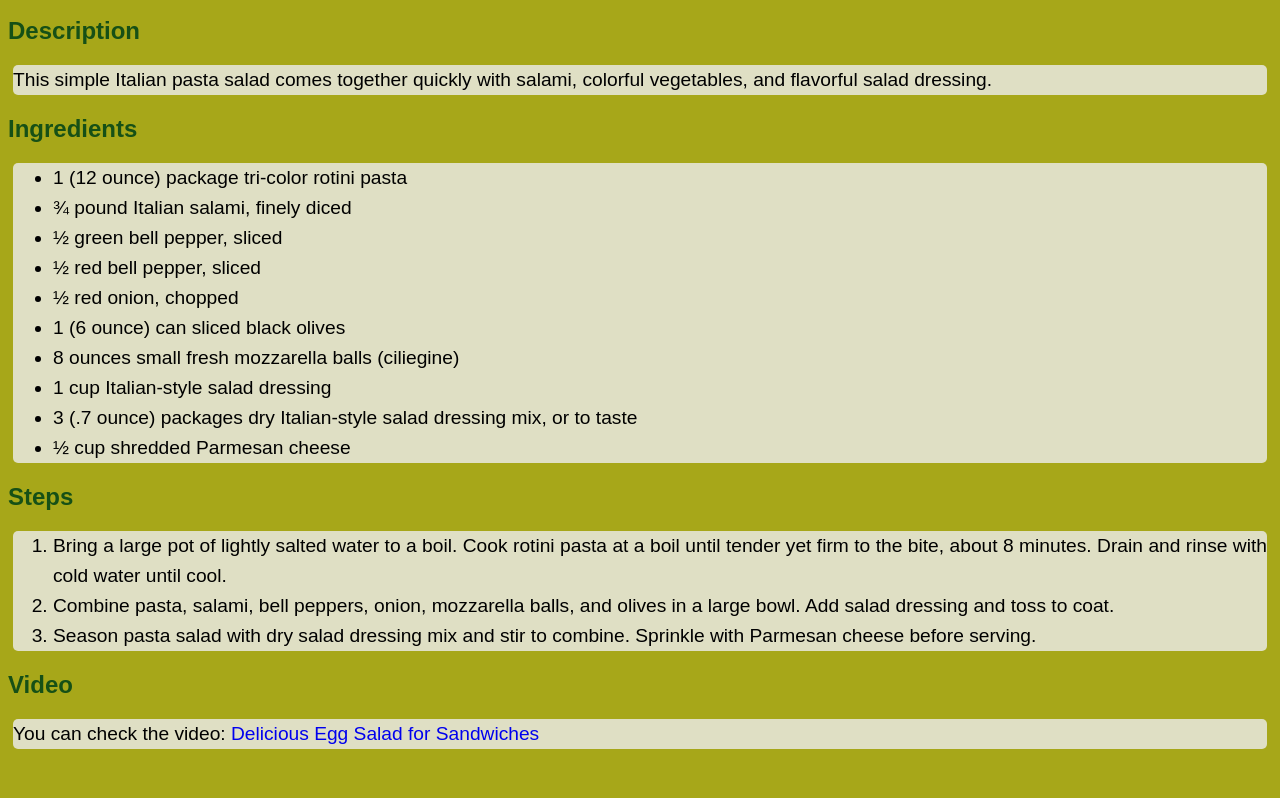
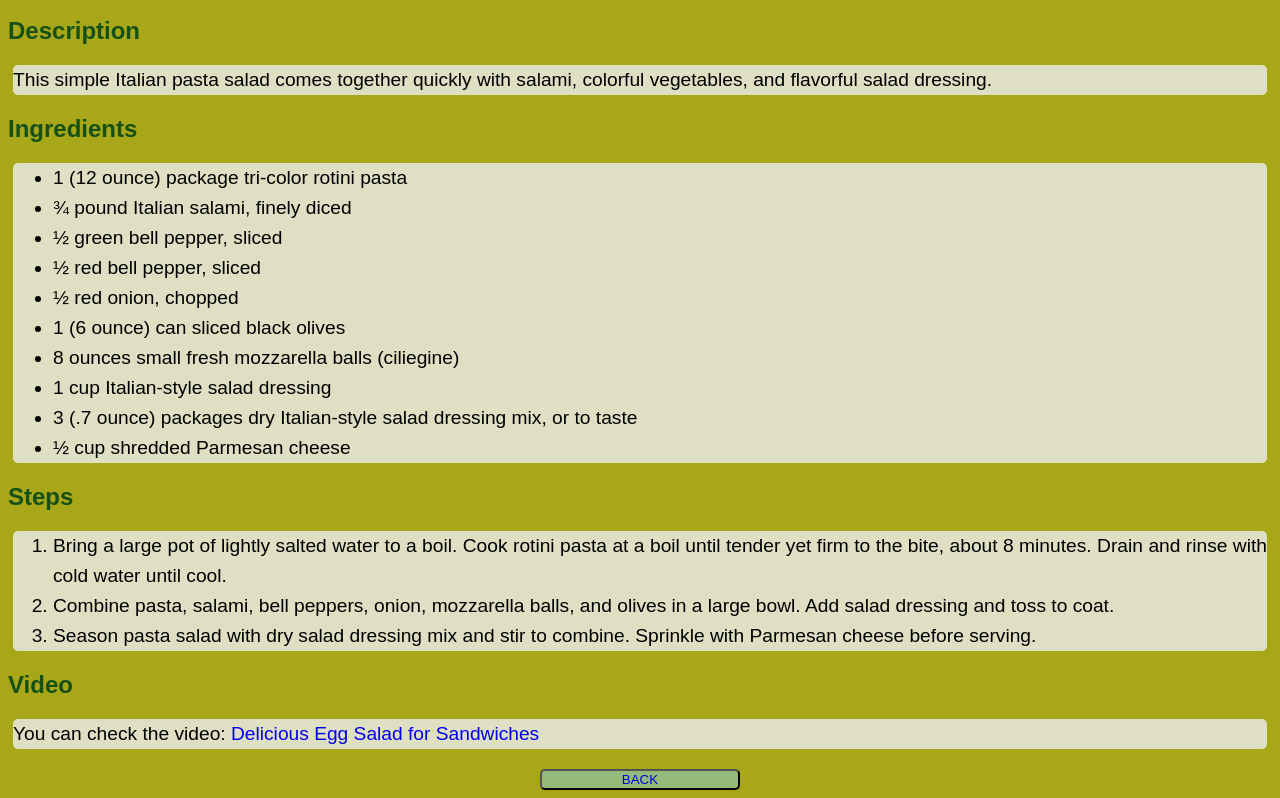
Before and after one commit to andreiacrodrigues/odin-recipes, a plain HTML site: page pasta.html in a window 1280 px wide. Shown: the part 1133-1931 px from the top of the page. Before the commit the page ends 1890 px from the top, so only its background shows below. Drawn offline with Linux system fonts and the light colour scheme.

Commit message:
add new button to come back to initial page

```diff
--- a/pasta.html
+++ b/pasta.html
@@ -36,12 +36,13 @@
         <li>Bring a large pot of lightly salted water to a boil. Cook rotini pasta at a boil until tender yet firm to the bite, about 8 minutes. Drain and rinse with cold water until cool.</li>
         <li>Combine pasta, salami, bell peppers, onion, mozzarella balls, and olives in a large bowl. Add salad dressing and toss to coat.</li>
         <li>Season pasta salad with dry salad dressing mix and stir to combine. Sprinkle with Parmesan cheese before serving.</li>
-
     </ol>
 
     <h2>Video</h2>
     <p> You can check the video:<a href="https://www.allrecipes.com/recipe/147103/delicious-egg-salad-for-sandwiches/"> Delicious Egg Salad for Sandwiches</a></p>
 
+    <button><a href="index.html">BACK</a></button>
+
 </body>
 
 </html>
--- a/style.css
+++ b/style.css
@@ -1,5 +1,5 @@
 body{
-    background-color: rgb(201, 201, 37);
+    background-color: rgb(170, 170, 47);
     font-family: Arial, Helvetica, sans-serif;
 }
 
@@ -13,16 +13,25 @@ ul{
  font-size: 1.8em;
  background-color:rgba(227, 227, 209, 0.928);
  border-radius: 5px;
+ text-align: center;
 }
 
 li{
     margin: 20px;
     color: black;
+    list-style: none;
 }
-
 
 a{
     text-decoration:none;
+}
+
+a:hover{
+   font-weight: bold;
+}
+
+a:visited{
+    color: rgb(58, 54, 54);
 }
 
 img{
--- a/styletwo.css
+++ b/styletwo.css
@@ -35,3 +35,21 @@ ul, ol,p {
 a{
     text-decoration:none;
 }
+
+button{
+    margin: auto;
+    display: block;
+    margin-top:20px;
+    background-color: rgba(149, 187, 129, 0.951);
+    border-radius: 5px;
+    width:200px;
+
+}
+
+a:hover{
+    font-weight: bold;
+}
+
+a:visited{
+    color: black;
+}
```
Also changed, not shown: broccolisoup.html (+2 -0 lines), eggsalad.html (+1 -0 lines).
